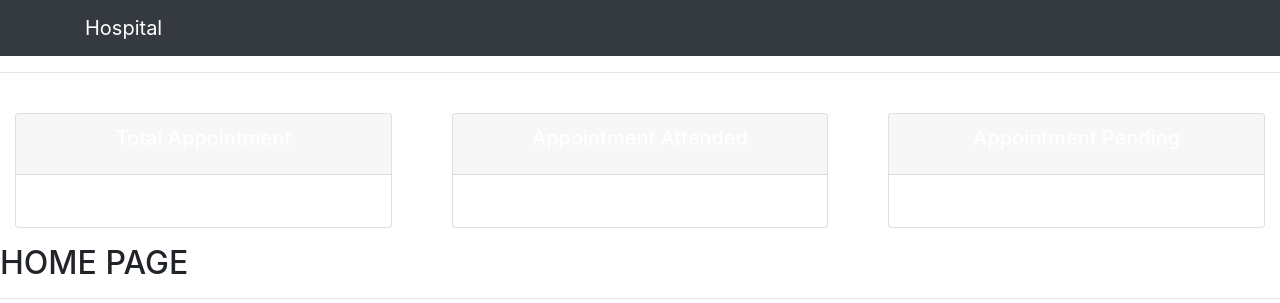
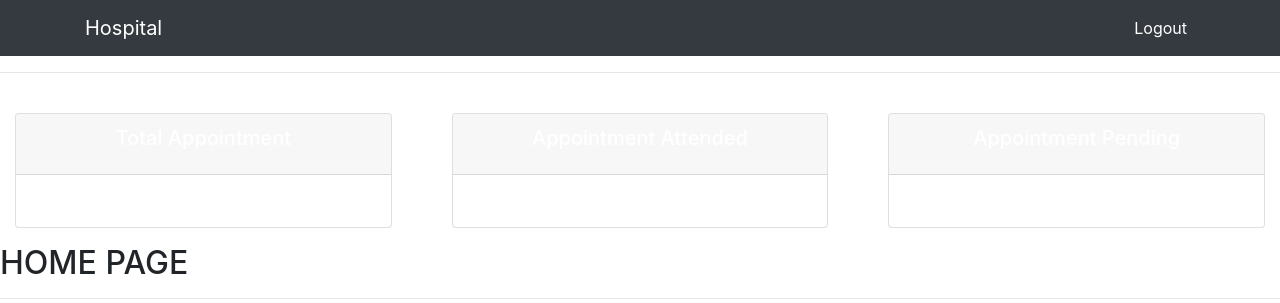
Before and after one commit to Vashuev/Hospital_Appointment_App, a Django app: page / in a window 1280 px wide. Shown: the top 303 px of the page. Run offline with Django 3.2, Linux system fonts and the light colour scheme; a user stored in the database is signed in.

Commit message:
add a logout button when authenticated

```diff
--- a/main/templates/navbar.html
+++ b/main/templates/navbar.html
@@ -8,7 +8,11 @@
 
 		<div class="collapse navbar-collapse" id="navbarSupportedContent">
 			<ul class="navbar-nav ml-auto">
-				{% if not request.user.is_authenticated %}
+				{% if request.user.is_authenticated %}
+				<li class="nav-item active">
+					<a class="nav-link" href='{% url "logout"  %}'>Logout</a>
+				</li>
+				{% else %}
 				<li class="nav-item active">
 					<a class="nav-link" href='{% url "login"  %}'>Login <span class="sr-only">(current)</span></a>
 				</li>
```
